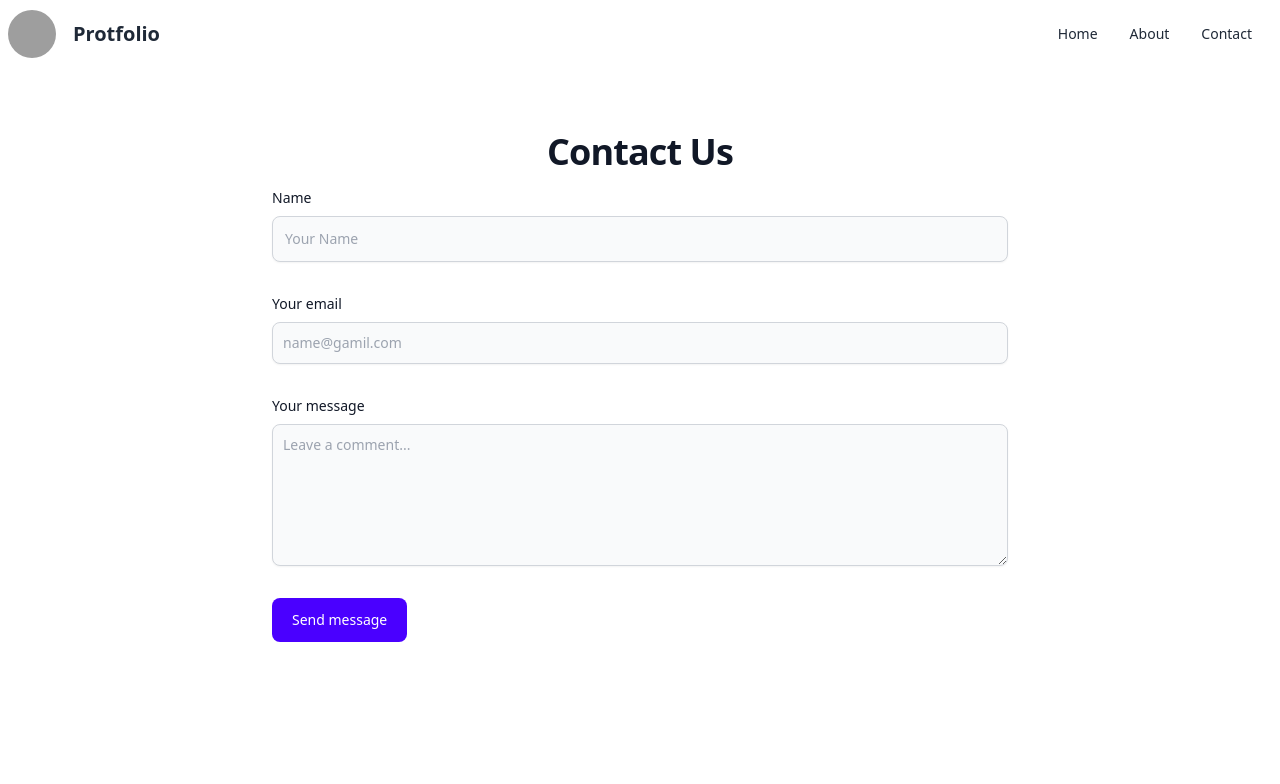
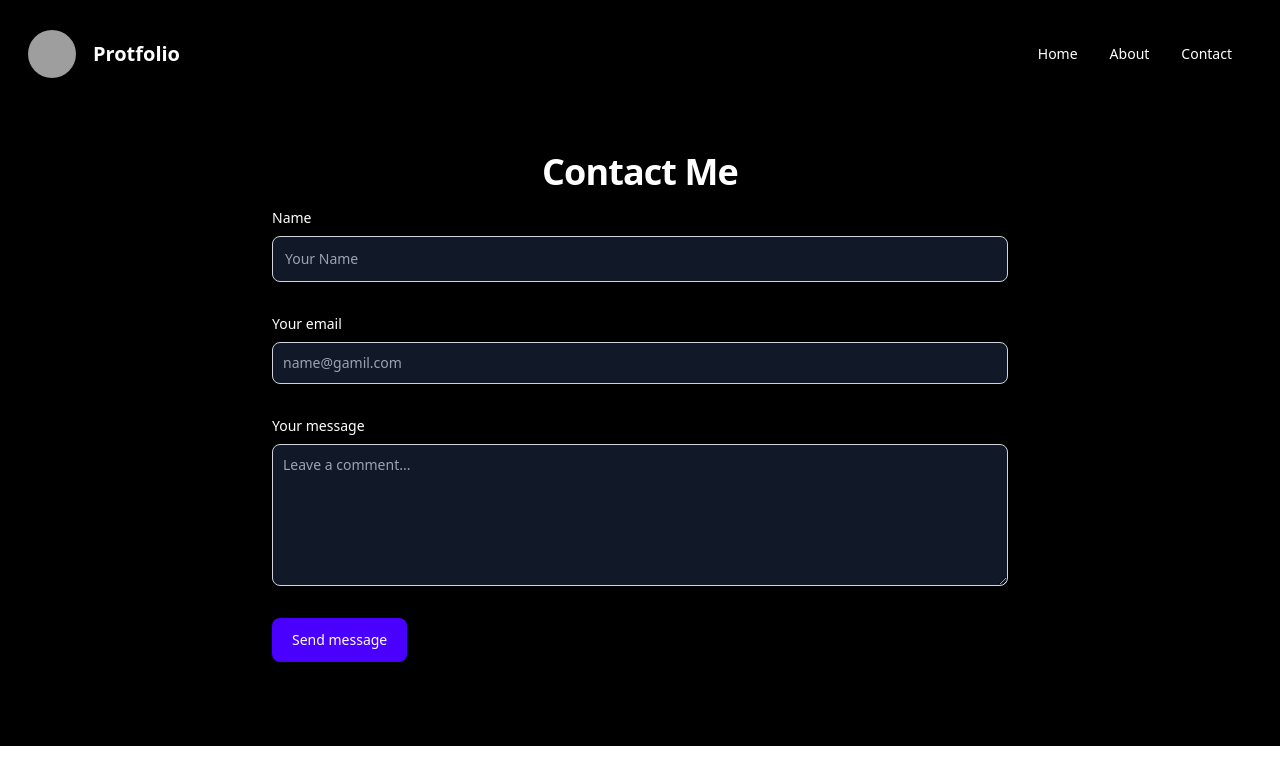
Before and after one commit to Maksudur7/Protfolio-website, a React (Vite) app: page /contact in a window 1280 px wide. Shown: the top 784 px of the page. Built offline with nearby package versions, Linux system fonts and the light colour scheme; grey boxes are pictures that could not be loaded.

Commit message:
update and some change

```diff
--- a/src/About Paige/About.jsx
+++ b/src/About Paige/About.jsx
@@ -5,7 +5,7 @@ import './Css file/Makup.css';
 
 const About = () => {
     return (
-        <div className='bg-gray-200 p-10'>
+        <div className='p-10'>
             <div className=" w-full h-full " >
                 <div className="about-loren">
                     <h1 className='text-5xl font-bold mt-10 mb-5'>About Me</h1>
--- a/src/App.jsx
+++ b/src/App.jsx
@@ -2,15 +2,17 @@
 import { Outlet } from 'react-router-dom'
 import './App.css'
 import Navbar from './NavBar/Navbar'
+import { Footer } from 'flowbite-react'
 
 function App() {
 
 
   return (
     <>
-      <div className='max-w-7xl mx-auto'>
+      <div className='max-w-7xl mx-auto bg-black text-white p-5'>
         <Navbar></Navbar>
         <Outlet></Outlet>
+        <Footer></Footer>
       </div>
     </>
   )
--- a/src/Contact Paige/ContactPaige.jsx
+++ b/src/Contact Paige/ContactPaige.jsx
@@ -27,21 +27,21 @@ const ContactPaige = () => {
     };
 
     return (
-        <section className="bg-white dark:bg-gray-900">
+        <section className="dark:bg-gray-900 text-white">
             <div className="py-8 lg:py-16 px-4 mx-auto max-w-screen-md">
-                <h2 className="mb-4 text-4xl tracking-tight font-extrabold text-center text-gray-900 dark:text-white">Contact Us</h2>
+                <h2 className="mb-4 text-4xl tracking-tight font-extrabold text-center ">Contact Me</h2>
                 <form action="#" className="space-y-8" ref={form} onSubmit={sendEmail}>
                     <div>
-                        <label className="block mb-2 text-sm font-medium text-gray-900 dark:text-gray-300">Name</label>
-                        <input type="text" name="user_name" id="" className="block p-3 w-full text-sm text-gray-900 bg-gray-50 rounded-lg border border-gray-300 shadow-sm focus:ring-primary-500 focus:border-primary-500 dark:bg-gray-700 dark:border-gray-600 dark:placeholder-gray-400 dark:text-white dark:focus:ring-primary-500 dark:focus:border-primary-500 dark:shadow-sm-light" placeholder="Your Name" required />
+                        <label className="block mb-2 text-sm font-medium ">Name</label>
+                        <input type="text" name="user_name" id="" className="block p-3 w-full text-sm text-gray-100 rounded-lg border bg-gray-900 border-gray-300 shadow-sm focus:ring-primary-500 focus:border-primary-500 dark:bg-gray-700 dark:border-gray-600 dark:placeholder-gray-400 dark:text-white dark:focus:ring-primary-500 dark:focus:border-primary-500 dark:shadow-sm-light" placeholder="Your Name" required />
                     </div>
                     <div>
-                        <label className="block mb-2 text-sm font-medium text-gray-900 dark:text-gray-300">Your email</label>
-                        <input type="email" name="user_email" id="" className="shadow-sm bg-gray-50 border border-gray-300 text-gray-900 text-sm rounded-lg focus:ring-primary-500 focus:border-primary-500 block w-full p-2.5 dark:bg-gray-700 dark:border-gray-600 dark:placeholder-gray-400 dark:text-white dark:focus:ring-primary-500 dark:focus:border-primary-500 dark:shadow-sm-light" placeholder="name@gamil.com" required />
+                        <label className="block mb-2 text-sm font-medium ">Your email</label>
+                        <input type="email" name="user_email" id="" className="shadow-sm border border-gray-300 text-gray-100 bg-gray-900 text-sm rounded-lg focus:ring-primary-500 focus:border-primary-500 block w-full p-2.5 dark:bg-gray-700 dark:border-gray-600 dark:placeholder-gray-400 dark:text-white dark:focus:ring-primary-500 dark:focus:border-primary-500 dark:shadow-sm-light" placeholder="name@gamil.com" required />
                     </div>
                     <div className="sm:col-span-2">
-                        <label className="block mb-2 text-sm font-medium text-gray-900 dark:text-gray-400">Your message</label>
-                        <textarea name='message' id="message" rows="6" className="block p-2.5 w-full text-sm text-gray-900 bg-gray-50 rounded-lg shadow-sm border border-gray-300 focus:ring-primary-500 focus:border-primary-500 dark:bg-gray-700 dark:border-gray-600 dark:placeholder-gray-400 dark:text-white dark:focus:ring-primary-500 dark:focus:border-primary-500" placeholder="Leave a comment..."></textarea>
+                        <label className="block mb-2 text-sm font-medium ">Your message</label>
+                        <textarea name='message' id="message" rows="6" className="block p-2.5 w-full text-sm text-gray-100 bg-gray-900 rounded-lg shadow-sm border border-gray-300 focus:ring-primary-500 focus:border-primary-500 dark:bg-gray-700 dark:border-gray-600 dark:placeholder-gray-400 dark:text-white dark:focus:ring-primary-500 dark:focus:border-primary-500" placeholder="Leave a comment..."></textarea>
                     </div>
                     <input type="submit" value="Send message" className="py-3 px-5 bg-primary text-sm font-medium text-center text-white rounded-lg bg-primary-700 sm:w-fit hover:bg-primary-800 focus:ring-4 focus:outline-none focus:ring-primary-300 dark:bg-primary-600 dark:hover:bg-primary-700 dark:focus:ring-primary-800" />
                 </form>
--- /dev/null
+++ b/src/Footer/Footer.jsx
@@ -0,0 +1,80 @@
+
+
+const Footer = () => {
+    return (
+        <div>
+            <link rel="stylesheet" href="https://demos.creative-tim.com/notus-js/assets/styles/tailwind.css" />
+            <link rel="stylesheet" href="https://demos.creative-tim.com/notus-js/assets/vendor/@fortawesome/fontawesome-free/css/all.min.css" />
+
+            <footer className="relative bg-blueGray-200 pt-8 pb-6">
+                <div className="container mx-auto px-4">
+                    <div className="flex flex-wrap text-left lg:text-left">
+                        <div className="w-full lg:w-6/12 px-4">
+                            <h4 className="text-3xl fonat-semibold text-blueGray-700">Let`s keep in touch!</h4>
+                            <h5 className="text-lg mt-0 mb-2 text-blueGray-600">
+                                Find us on any of these platforms, we respond 1-2 business days.
+                            </h5>
+                            <div className="mt-6 lg:mb-0 mb-6">
+                                <button className="bg-white text-lightBlue-400 shadow-lg font-normal h-10 w-10 items-center justify-center align-center rounded-full outline-none focus:outline-none mr-2" type="button">
+                                    <i className="fab fa-twitter"></i></button><button className="bg-white text-lightBlue-600 shadow-lg font-normal h-10 w-10 items-center justify-center align-center rounded-full outline-none focus:outline-none mr-2" type="button">
+                                    <i className="fab fa-facebook-square"></i></button><button className="bg-white text-pink-400 shadow-lg font-normal h-10 w-10 items-center justify-center align-center rounded-full outline-none focus:outline-none mr-2" type="button">
+                                    <i className="fab fa-dribbble"></i></button><button className="bg-white text-blueGray-800 shadow-lg font-normal h-10 w-10 items-center justify-center align-center rounded-full outline-none focus:outline-none mr-2" type="button">
+                                    <i className="fab fa-github"></i>
+                                </button>
+                            </div>
+                        </div>
+                        <div className="w-full lg:w-6/12 px-4">
+                            <div className="flex flex-wrap items-top mb-6">
+                                <div className="w-full lg:w-4/12 px-4 ml-auto">
+                                    <span className="block uppercase text-blueGray-500 text-sm font-semibold mb-2">Useful Links</span>
+                                    <ul className="list-unstyled">
+                                        <li>
+                                            <a className="text-blueGray-600 hover:text-blueGray-800 font-semibold block pb-2 text-sm" href="https://www.creative-tim.com/presentation?ref=njs-profile">About Us</a>
+                                        </li>
+                                        <li>
+                                            <a className="text-blueGray-600 hover:text-blueGray-800 font-semibold block pb-2 text-sm" href="https://blog.creative-tim.com?ref=njs-profile">Blog</a>
+                                        </li>
+                                        <li>
+                                            <a className="text-blueGray-600 hover:text-blueGray-800 font-semibold block pb-2 text-sm" href="https://www.github.com/creativetimofficial?ref=njs-profile">Github</a>
+                                        </li>
+                                        <li>
+                                            <a className="text-blueGray-600 hover:text-blueGray-800 font-semibold block pb-2 text-sm" href="https://www.creative-tim.com/bootstrap-themes/free?ref=njs-profile">Free Products</a>
+                                        </li>
+                                    </ul>
+                                </div>
+                                <div className="w-full lg:w-4/12 px-4">
+                                    <span className="block uppercase text-blueGray-500 text-sm font-semibold mb-2">Other Resources</span>
+                                    <ul className="list-unstyled">
+                                        <li>
+                                            <a className="text-blueGray-600 hover:text-blueGray-800 font-semibold block pb-2 text-sm" href="https://github.com/creativetimofficial/notus-js/blob/main/LICENSE.md?ref=njs-profile">MIT License</a>
+                                        </li>
+                                        <li>
+                                            <a className="text-blueGray-600 hover:text-blueGray-800 font-semibold block pb-2 text-sm" href="https://creative-tim.com/terms?ref=njs-profile">Terms &amp; Conditions</a>
+                                        </li>
+                                        <li>
+                                            <a className="text-blueGray-600 hover:text-blueGray-800 font-semibold block pb-2 text-sm" href="https://creative-tim.com/privacy?ref=njs-profile">Privacy Policy</a>
+                                        </li>
+                                        <li>
+                                            <a className="text-blueGray-600 hover:text-blueGray-800 font-semibold block pb-2 text-sm" href="https://creative-tim.com/contact-us?ref=njs-profile">Contact Us</a>
+                                        </li>
+                                    </ul>
+                                </div>
+                            </div>
+                        </div>
+                    </div>
+                    <hr className="my-6 border-blueGray-300" />
+                    <div className="flex flex-wrap items-center md:justify-between justify-center">
+                        <div className="w-full md:w-4/12 px-4 mx-auto text-center">
+                            <div className="text-sm text-blueGray-500 font-semibold py-1">
+                                Copyright © <span id="get-current-year">2021</span><a href="https://www.creative-tim.com/product/notus-js" className="text-blueGray-500 hover:text-gray-800"></a> Notus JS by
+                                    <a href="https://www.creative-tim.com?ref=njs-profile" className="text-blueGray-500 hover:text-blueGray-800">Creative Tim</a>.
+                            </div>
+                        </div>
+                    </div>
+                </div>
+            </footer>
+        </div>
+    );
+};
+
+export default Footer;
--- a/src/NavBar/Navbar.jsx
+++ b/src/NavBar/Navbar.jsx
@@ -4,7 +4,7 @@ const Navbar = () => {
 
     return (
         <div>
-            <div className="navbar bg-base-100">
+            <div className="navbar bg-black text-white">
                 <div className="navbar-start">
                     <div className="dropdown">
                         <div tabIndex={0} role="button" className="btn btn-ghost lg:hidden">
```
Also changed, not shown: src/Home paige/Home.jsx (+11 -1 lines).
